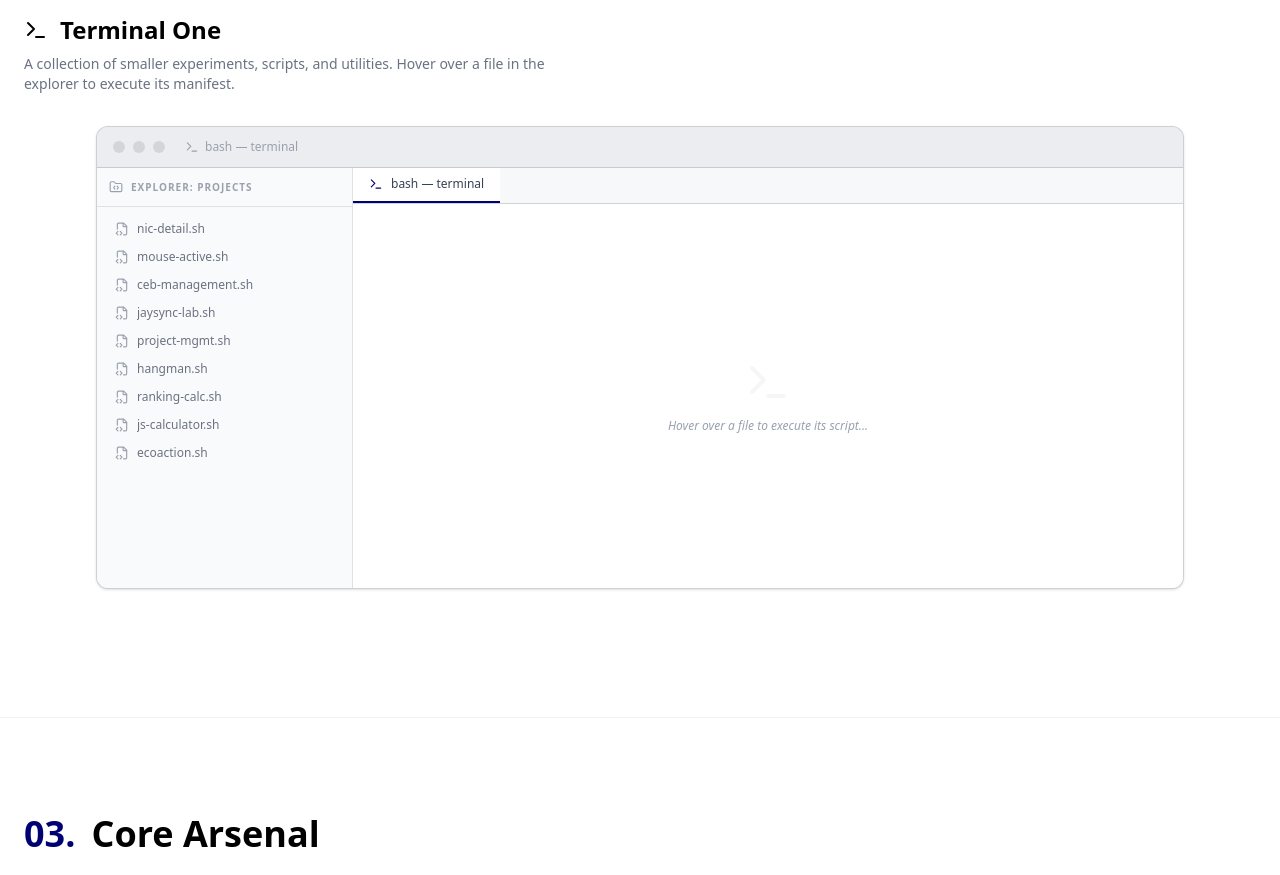
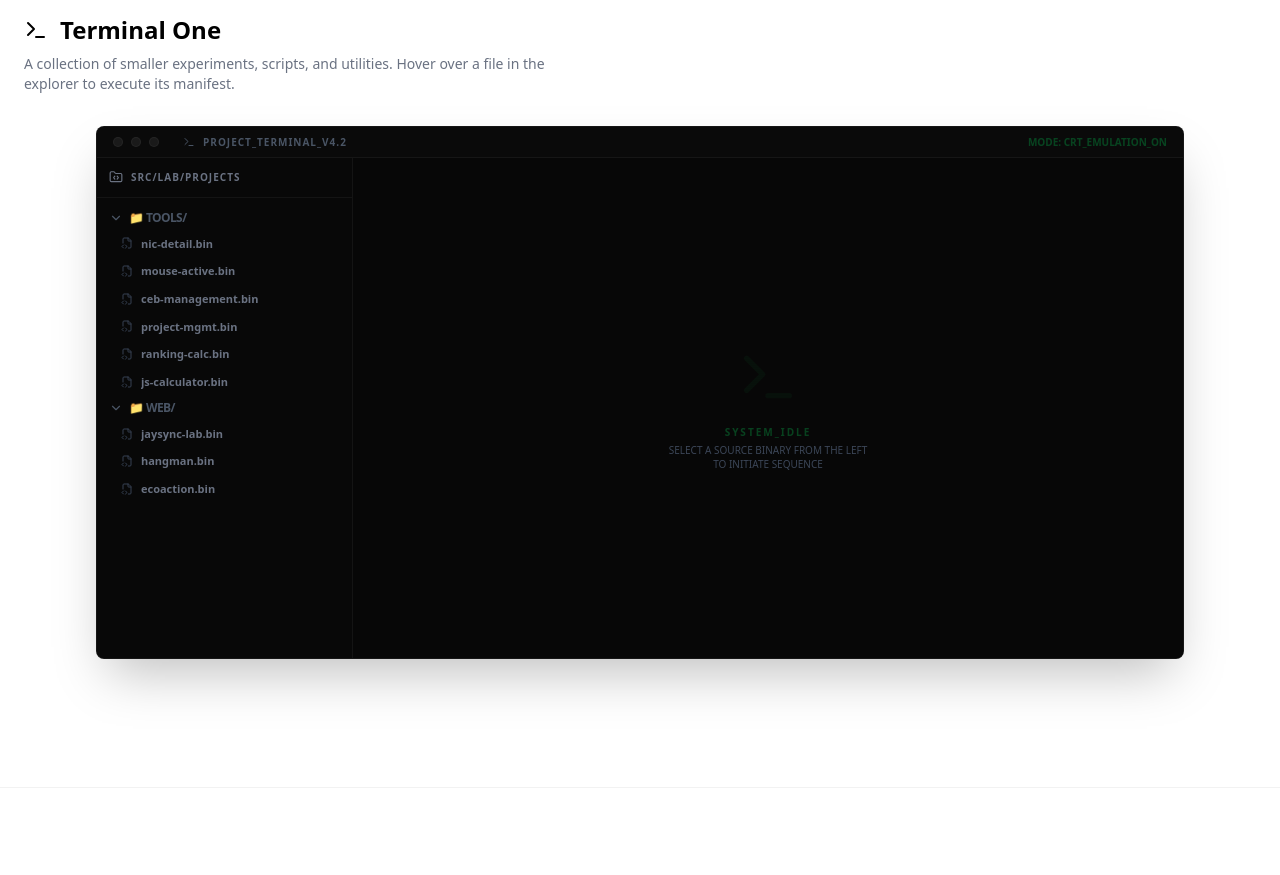
Before and after one commit to Anuja-jayasinghe/My-Portfolio, a Next.js app: page / in a window 1280 px wide. Shown: the part 3520-4395 px from the top of the page. Built offline with nearby package versions, Linux system fonts and the light colour scheme; a web font is replaced by a local one.

Commit message:
update the terminalOne

```diff
--- a/src/components/ui/TerminalOne.tsx
+++ b/src/components/ui/TerminalOne.tsx
@@ -1,9 +1,10 @@
 "use client";
-import { useState, useEffect, useCallback } from "react";
+import { useState, useEffect, useCallback, useRef } from "react";
 import Image from "next/image";
-import { ExternalLink, Github, FolderCode, Terminal, FileCode2 } from "lucide-react";
+import { ExternalLink, Github, FolderCode, Terminal, FileCode2, ChevronRight, ChevronDown } from "lucide-react";
 import { motion, AnimatePresence } from "framer-motion";
 import projectsData from "../../data/projects.json";
+import { getOptimizedImagePath } from "@/lib/image-utils";
 
 interface Project {
   id: string;
@@ -18,14 +19,52 @@ interface Project {
 
 export default function TerminalOne() {
   const [activeProject, setActiveProject] = useState<Project | null>(null);
+  const [lockedProjectId, setLockedProjectId] = useState<string | null>(null);
   const [typedOutput, setTypedOutput] = useState<string>("");
   const [isTyping, setIsTyping] = useState(false);
+  const [expandedDirs, setExpandedDirs] = useState<Record<string, boolean>>({ "tools": true, "web": true });
+
+  const debounceTimer = useRef<NodeJS.Timeout | null>(null);
 
   const miniProjects = projectsData.filter((p) => p.type === "mini");
 
-  const selectProject = useCallback((project: Project) => {
+  // Logical Grouping
+  const TOOLS_IDS = ["nic-detail", "mouse-active", "ceb-management", "ranking-calc", "js-calculator", "project-mgmt"];
+  const WEB_IDS = ["hangman", "ecoaction", "jaysync-lab"];
+
+  const groupedProjects = {
+    tools: miniProjects.filter(p => TOOLS_IDS.includes(p.id)),
+    web: miniProjects.filter(p => WEB_IDS.includes(p.id))
+  };
+
+  const handleMouseEnter = (project: Project) => {
+    if (lockedProjectId) return;
+    if (debounceTimer.current) clearTimeout(debounceTimer.current);
+
+    debounceTimer.current = setTimeout(() => {
       setActiveProject(project);
-  }, []);
+    }, 200);
+  };
+
+  const handleMouseLeave = () => {
+    if (debounceTimer.current) clearTimeout(debounceTimer.current);
+    if (!lockedProjectId) {
+      setActiveProject(null);
+    }
+  };
+
+  const handleClick = (project: Project) => {
+    if (lockedProjectId === project.id) {
+      setLockedProjectId(null);
+    } else {
+      setLockedProjectId(project.id);
+      setActiveProject(project);
+    }
+  };
+
+  const toggleDir = (dir: string) => {
+    setExpandedDirs(prev => ({ ...prev, [dir]: !prev[dir] }));
+  };
 
   useEffect(() => {
     if (!activeProject) {
@@ -37,15 +76,17 @@ export default function TerminalOne() {
     setTypedOutput("");
 
     const payload = [
-      `$ ./describe --target="${activeProject.id}.sh"`,
-      `[INFO] Target acquired: ${activeProject.title}`,
-      `[STAT] Repository: ${activeProject.repoUrl.replace("https://", "")}`,
+      `$ mount /dev/projects/${activeProject.id}.bin /mnt/preview`,
+      `[  OK  ] Mounting filesystem...`,
+      `[SYSTEM] OBJECT_NAME: ${activeProject.title.toUpperCase()}`,
+      `[SOURCE] REPO: github.com/${activeProject.repoUrl.split('github.com/')[1]}`,
       ...(activeProject.liveUrl
-        ? [`[STAT] Live URI:  ${activeProject.liveUrl.replace("https://", "")}`]
+        ? [`[REMOTE] URI:  ${activeProject.liveUrl.replace("https://", "")}`]
         : []),
-      `[TECH] Stack: ${activeProject.techStack.join(" · ")}`,
-      `${"─".repeat(50)}`,
+      `[BINARY] STACK: ${activeProject.techStack.join(" // ")}`,
+      `[MANIFEST_START]`,
       `${activeProject.description}`,
+      `[EOF]`,
       ` `,
     ].join("\n");
 
@@ -57,158 +98,213 @@ export default function TerminalOne() {
         setIsTyping(false);
         clearInterval(interval);
       }
-    }, 12);
+    }, 10);
 
     return () => clearInterval(interval);
   }, [activeProject]);
 
   return (
-    <div className="w-full max-w-[1200px] mx-auto rounded-xl overflow-hidden border border-black/15 flex flex-col font-mono text-sm shadow-sm bg-gray-100">
+    <div className="w-full max-w-[1200px] mx-auto rounded-lg overflow-hidden border border-white/5 flex flex-col font-mono text-sm shadow-2xl bg-[#0a0a0a]">
 
-      {/* Window Chrome */}
-      <div className="flex items-center gap-2 px-4 py-3 bg-gray-200/50 border-b border-black/15 shrink-0">
-        <span className="w-3 h-3 rounded-full bg-black/10" />
-        <span className="w-3 h-3 rounded-full bg-black/10" />
-        <span className="w-3 h-3 rounded-full bg-black/10" />
-        <div className="flex items-center gap-1.5 ml-3 text-xs text-gray-400">
-          <Terminal className="w-3.5 h-3.5" />
-          <span>bash — terminal</span>
+      {/* Window Chrome - Dark Industrial */}
+      <div className="flex items-center justify-between px-4 py-2 bg-[#0a0a0a] border-b border-white/5 shrink-0">
+        <div className="flex items-center gap-2">
+          <span className="w-2.5 h-2.5 rounded-full bg-[#1a1a1a] border border-white/5" />
+          <span className="w-2.5 h-2.5 rounded-full bg-[#1a1a1a] border border-white/5" />
+          <span className="w-2.5 h-2.5 rounded-full bg-[#1a1a1a] border border-white/5" />
+          <div className="flex items-center gap-2 ml-4 text-[10px] text-gray-600 uppercase tracking-widest font-bold">
+            <Terminal className="w-3 h-3" />
+            <span>Project_Terminal_v4.2</span>
           </div>
         </div>
+        <div className="text-[10px] text-green-500/30 font-bold">MODE: CRT_EMULATION_ON</div>
+      </div>
 
-      {/* Body: sidebar + output stacked on mobile, side-by-side on desktop */}
-      <div className="flex flex-col md:flex-row">
+      <div className="flex flex-col md:flex-row relative">
 
         {/* Sidebar: File Explorer */}
-        <div className="w-full md:w-64 bg-gray-50 border-b md:border-b-0 md:border-r border-black/10 flex flex-col shrink-0">
-          <div className="p-3 text-[10px] font-bold text-gray-400 tracking-widest flex items-center gap-2 uppercase border-b border-black/10">
+        <div className="w-full md:w-64 bg-[#080808] border-b md:border-b-0 md:border-r border-white/5 flex flex-col shrink-0 z-10">
+          <div className="p-3 text-[10px] font-bold text-gray-500 tracking-widest flex items-center gap-2 uppercase border-b border-white/5">
             <FolderCode className="w-3.5 h-3.5" />
-            EXPLORER: PROJECTS
+            SRC/LAB/PROJECTS
           </div>
 
-          {/* On mobile: horizontal scroll row. On desktop: vertical list */}
-          <div className="flex md:flex-col overflow-x-auto md:overflow-x-visible overflow-y-visible md:overflow-y-auto md:max-h-[420px] py-1.5 md:py-2">
-            {miniProjects.map((project) => (
+          {/* Directory Rendering */}
+          <div className="flex md:flex-col overflow-x-auto md:overflow-x-visible py-2">
+            {Object.entries(groupedProjects).map(([dir, items]) => (
+              <div key={dir} className="flex flex-col min-w-[120px] md:min-w-0">
+                <button
+                  onClick={() => toggleDir(dir)}
+                  className="hidden md:flex items-center gap-1.5 px-3 py-1 text-gray-600 hover:text-gray-400 text-xs transition-colors"
+                >
+                  {expandedDirs[dir] ? <ChevronDown size={14} /> : <ChevronRight size={14} />}
+                  <span className="uppercase tracking-tighter font-bold">📁 {dir}/</span>
+                </button>
+
+                <AnimatePresence initial={false}>
+                  {(expandedDirs[dir] || typeof window !== 'undefined' && window.innerWidth < 768) && (
+                    <motion.div
+                      initial={{ height: 0, opacity: 0 }}
+                      animate={{ height: "auto", opacity: 1 }}
+                      exit={{ height: 0, opacity: 0 }}
+                      className="flex md:flex-col overflow-hidden"
+                    >
+                      {items.map((project) => (
                         <button
                           key={project.id}
-                onMouseEnter={() => selectProject(project)}
-                onClick={() => selectProject(project)}
-                className={`flex items-center gap-2 px-3 md:px-4 py-2 md:py-1.5 shrink-0 md:w-full text-left transition-all duration-100 group border-b-2 md:border-b-0 md:border-l-2 ${activeProject?.id === project.id
-                    ? "border-accent bg-accent/5 text-accent"
-                    : "border-transparent text-gray-500 hover:bg-gray-100 hover:text-gray-800"
+                          onMouseEnter={() => handleMouseEnter(project)}
+                          onMouseLeave={handleMouseLeave}
+                          onClick={() => handleClick(project)}
+                          className={`flex items-center gap-2 px-4 md:px-6 py-2 md:py-1.5 shrink-0 text-left transition-all duration-200 group relative ${activeProject?.id === project.id
+                              ? "text-green-400 bg-green-500/5"
+                              : "text-gray-500 hover:text-gray-300 hover:bg-white/5"
                             }`}
                         >
-                <FileCode2
-                  className={`w-3.5 h-3.5 shrink-0 ${activeProject?.id === project.id ? "text-accent" : "text-gray-400 group-hover:text-gray-600"
-                    }`}
-                />
-                <span className="truncate text-xs">{project.id.toLowerCase()}.sh</span>
+                          {lockedProjectId === project.id && (
+                            <div className="absolute left-0 top-0 bottom-0 w-0.5 bg-green-500 shadow-[0_0_8px_#22c55e]" />
+                          )}
+                          <FileCode2 className={`w-3 h-3 shrink-0 ${activeProject?.id === project.id ? "text-green-500" : "text-gray-700"}`} />
+                          <span className="truncate text-[11px] font-bold">{project.id.toLowerCase()}.bin</span>
                         </button>
+                      ))}
+                    </motion.div>
+                  )}
+                </AnimatePresence>
+              </div>
             ))}
           </div>
         </div>
 
         {/* Main Window: Terminal Output */}
-        <div className="flex-1 bg-white flex flex-col min-h-[280px] md:min-h-[420px]">
+        <div className="flex-1 bg-black flex flex-col min-h-[350px] md:min-h-[500px] relative overflow-hidden">
 
-          {/* Active tab */}
-          <div className="flex bg-gray-200/30 border-b border-black/15 h-9 shrink-0">
-            <div className="flex items-center gap-2 px-4 border-b-2 border-accent bg-white text-gray-700 text-xs">
-              <Terminal className="w-3.5 h-3.5 text-accent" />
-              <span>
-                {activeProject ? `${activeProject.id}.sh` : "bash — terminal"}
-              </span>
+          {/* CRT Overlay Effects */}
+          <div className="absolute inset-0 pointer-events-none z-20">
+            {/* Scanlines */}
+            <div className="absolute inset-0 opacity-[0.03] bg-[linear-gradient(rgba(18,16,16,0)_50%,rgba(0,0,0,0.25)_50%),linear-gradient(90deg,rgba(255,0,0,0.06),rgba(0,255,0,0.02),rgba(0,0,255,0.06))] bg-[length:100%_2px,3px_100%]" />
+            {/* Vignette */}
+            <div className="absolute inset-0 shadow-[inset_0_0_100px_rgba(0,0,0,0.8)]" />
+            {/* Screen Flicker */}
+            <div className="absolute inset-0 opacity-[0.015] bg-white animate-flicker pointer-events-none" />
+          </div>
+
+          <div className="p-4 md:p-8 flex-1 overflow-y-auto relative z-10 custom-scrollbar">
+            {!activeProject ? (
+              <div className="h-full flex flex-col justify-center items-center select-none gap-4">
+                <Terminal className="w-16 h-16 text-green-500/10 animate-pulse" />
+                <div className="flex flex-col items-center gap-1 text-center">
+                  <span className="text-[10px] text-green-500/30 uppercase tracking-[0.2em] font-bold">System_Idle</span>
+                  <span className="text-[10px] text-gray-700 max-w-[200px]">SELECT A SOURCE BINARY FROM THE LEFT TO INITIATE SEQUENCE</span>
                 </div>
               </div>
-
-          {/* Terminal Content */}
-          <div className="p-4 md:p-6 flex-1 overflow-y-auto">
-            {!activeProject ? (
-              <div className="text-gray-300 italic h-full flex flex-col justify-center items-center select-none gap-3">
-                <Terminal className="w-12 h-12 opacity-20" />
-                <span className="text-xs text-gray-400">
-                  {/* Mobile hint */}
-                  <span className="md:hidden">Tap a file above to run it...</span>
-                  <span className="hidden md:inline">Hover over a file to execute its script...</span>
-                </span>
-              </div>
             ) : (
-              <>
-                {/* Typed output with syntax colouring */}
-                <pre className="whitespace-pre-wrap font-mono text-xs md:text-sm leading-relaxed pb-4 text-gray-700">
+              <div className="max-w-[800px]">
+                {/* Typed output with industrial syntax colouring */}
+                <pre className="whitespace-pre-wrap font-mono text-[10px] md:text-xs leading-relaxed pb-8 terminal-glow">
                   {typedOutput.split("\n").map((line, i) => {
                     if (line.startsWith("$"))
-                      return <span key={i} className="text-accent font-bold">{line}{"\n"}</span>;
-                    if (line.startsWith("[INFO]"))
-                      return <span key={i} className="text-gray-800 font-semibold">{line}{"\n"}</span>;
-                    if (line.startsWith("[STAT]"))
-                      return <span key={i} className="text-gray-500">{line}{"\n"}</span>;
-                    if (line.startsWith("[TECH]"))
-                      return <span key={i} className="text-gray-600">{line}{"\n"}</span>;
-                    if (line.startsWith("─"))
-                      return <span key={i} className="text-gray-200">{line}{"\n"}</span>;
-                    return <span key={i}>{line}{"\n"}</span>;
+                      return <span key={i} className="text-green-400/90 font-bold">{line}{"\n"}</span>;
+                    if (line.startsWith("[  OK  ]"))
+                       return <span key={i} className="text-green-500 font-bold tracking-tighter "><span className="text-white/20">[</span>  OK  <span className="text-white/20">]</span> {line.split('OK  ] ')[1]}{"\n"}</span>;
+                    if (line.startsWith("[SYSTEM]") || line.startsWith("[BINARY]"))
+                      return <span key={i} className="text-blue-400 font-bold">{line}{"\n"}</span>;
+                    if (line.startsWith("[SOURCE]") || line.startsWith("[REMOTE]"))
+                      return <span key={i} className="text-amber-500/80">{line}{"\n"}</span>;
+                    if (line.startsWith("[MANIFEST"))
+                      return <span key={i} className="text-gray-500 font-black tracking-widest block bg-white/5 px-2 py-0.5 my-2 uppercase">{line}{"\n"}</span>;
+                    if (line.startsWith("[EOF]") || line.startsWith("[EOF]"))
+                      return <span key={i} className="text-gray-600 italic">{line}{"\n"}</span>;
+                    return <span key={i} className="text-green-500/70">{line}{"\n"}</span>;
                   })}
                   {isTyping && (
-                    <span className="inline-block w-2 h-4 ml-0.5 bg-accent animate-pulse align-middle opacity-70" />
+                    <span className="inline-block w-2.5 h-4 ml-1 bg-green-500 animate-terminal-cursor align-middle shadow-[0_0_8px_#22c55e]" />
                   )}
                 </pre>
 
-                {/* Post-typing actions */}
+                {/* Post-typing actions: Assets & Links */}
                 <AnimatePresence>
                   {!isTyping && activeProject && (
                     <motion.div
-                      initial={{ opacity: 0, y: 8 }}
+                      initial={{ opacity: 0, y: 10 }}
                       animate={{ opacity: 1, y: 0 }}
-                      className="mt-2 flex flex-col sm:flex-row gap-4 border-t border-black/5 pt-4"
+                      className="mt-6 flex flex-col md:flex-row gap-8 py-6 border-t border-white/5"
                     >
                       {activeProject.imagePath ? (
-                        <div className="relative w-full sm:w-48 overflow-hidden rounded border border-black/10 shrink-0 aspect-video">
+                        <div className="relative w-full md:w-64 overflow-hidden rounded border border-white/10 shrink-0 aspect-video group/img">
                           <Image
-                            src={activeProject.imagePath}
+                            src={getOptimizedImagePath(activeProject.imagePath)}
                             alt={activeProject.title}
                             fill
-                            className="object-cover"
+                            className="object-cover opacity-60 group-hover/img:opacity-100 transition-opacity duration-500"
                             loading="lazy"
                           />
+                          <div className="absolute inset-0 bg-green-500/5 mix-blend-overlay" />
                         </div>
                       ) : (
-                        <div className="w-full sm:w-48 h-28 bg-gray-50 rounded border border-black/10 flex items-center justify-center text-gray-300 italic text-[10px] shrink-0">
-                          [NO UI ASSET]
+                        <div className="w-full md:w-64 h-36 bg-white/[0.02] rounded border border-white/5 flex items-center justify-center text-gray-700 italic text-[10px] shrink-0 uppercase tracking-widest">
+                          [ Null_Asset_Record ]
                         </div>
                       )}
 
-                      <div className="flex flex-col gap-3 justify-center">
+                      <div className="flex flex-col gap-4 justify-center">
+                        <div className="space-y-1">
+                          <span className="text-[9px] text-gray-600 uppercase font-black tracking-tighter">Repository_Access</span>
                           <a
                             href={activeProject.repoUrl}
                             target="_blank"
                             rel="noreferrer"
-                          className="flex items-center gap-2 text-gray-700 hover:text-accent transition-colors text-xs font-mono font-bold"
+                            className="flex items-center gap-3 text-gray-400 hover:text-white transition-all text-xs font-bold group/link"
                           >
-                          <Github className="w-4 h-4" />
-                          root@github:/{activeProject.id}
+                            <Github className="w-4 h-4 text-gray-600 group-hover/link:text-white transition-colors" />
+                            <span className="border-b border-transparent group-hover/link:border-white">
+                              anujajay://repo/{activeProject.id}
+                            </span>
                           </a>
+                        </div>
 
                         {activeProject.liveUrl && (
+                          <div className="space-y-1">
+                            <span className="text-[9px] text-gray-600 uppercase font-black tracking-tighter">Remote_Deployment</span>
                             <a
                               href={activeProject.liveUrl}
                               target="_blank"
                               rel="noreferrer"
-                            className="flex items-center gap-2 text-accent hover:opacity-70 transition-opacity text-xs font-mono font-bold"
+                              className="flex items-center gap-3 text-green-500 hover:text-green-300 transition-all text-xs font-bold group/link"
                             >
-                            <ExternalLink className="w-4 h-4" />
-                            curl https://{activeProject.liveUrl.replace("https://", "")}
+                              <ExternalLink className="w-4 h-4 text-green-600 group-hover/link:text-green-300 transition-colors" />
+                              <span className="border-b border-transparent group-hover/link:border-green-300">
+                                execute https://{activeProject.liveUrl.replace("https://", "")}
+                              </span>
                             </a>
+                          </div>
                         )}
                       </div>
                     </motion.div>
                   )}
                 </AnimatePresence>
-              </>
+              </div>
             )}
           </div>
         </div>
       </div>
+
+      <style jsx global>{`
+        .terminal-glow {
+          text-shadow: 0 0 5px rgba(34, 197, 94, 0.4);
+        }
+        @keyframes flicker {
+          0% { opacity: 0.015; }
+          5% { opacity: 0.02; }
+          10% { opacity: 0.01; }
+          15% { opacity: 0.03; }
+          25% { opacity: 0.015; }
+          30% { opacity: 0.025; }
+          100% { opacity: 0.015; }
+        }
+        .animate-flicker {
+          animation: flicker 0.15s infinite;
+        }
+      `}</style>
     </div>
   );
 }
--- /dev/null
+++ b/src/lib/image-utils.ts
@@ -0,0 +1,10 @@
+/**
+ * Utility to ensure image paths are served as WebP or AVIF if possible.
+ * Replaces .png, .jpg, .jpeg with .webp extension.
+ */
+export function getOptimizedImagePath(path: string | undefined): string {
+  if (!path) return "";
+
+  // Only replace common static asset types
+  return path.replace(/\.(png|jpg|jpeg)$/i, '.webp');
+}
```
Also changed, not shown: src/components/ui/ServerRack.tsx (+3 -6 lines). Lines whose indentation alone changed are shown as unchanged.
